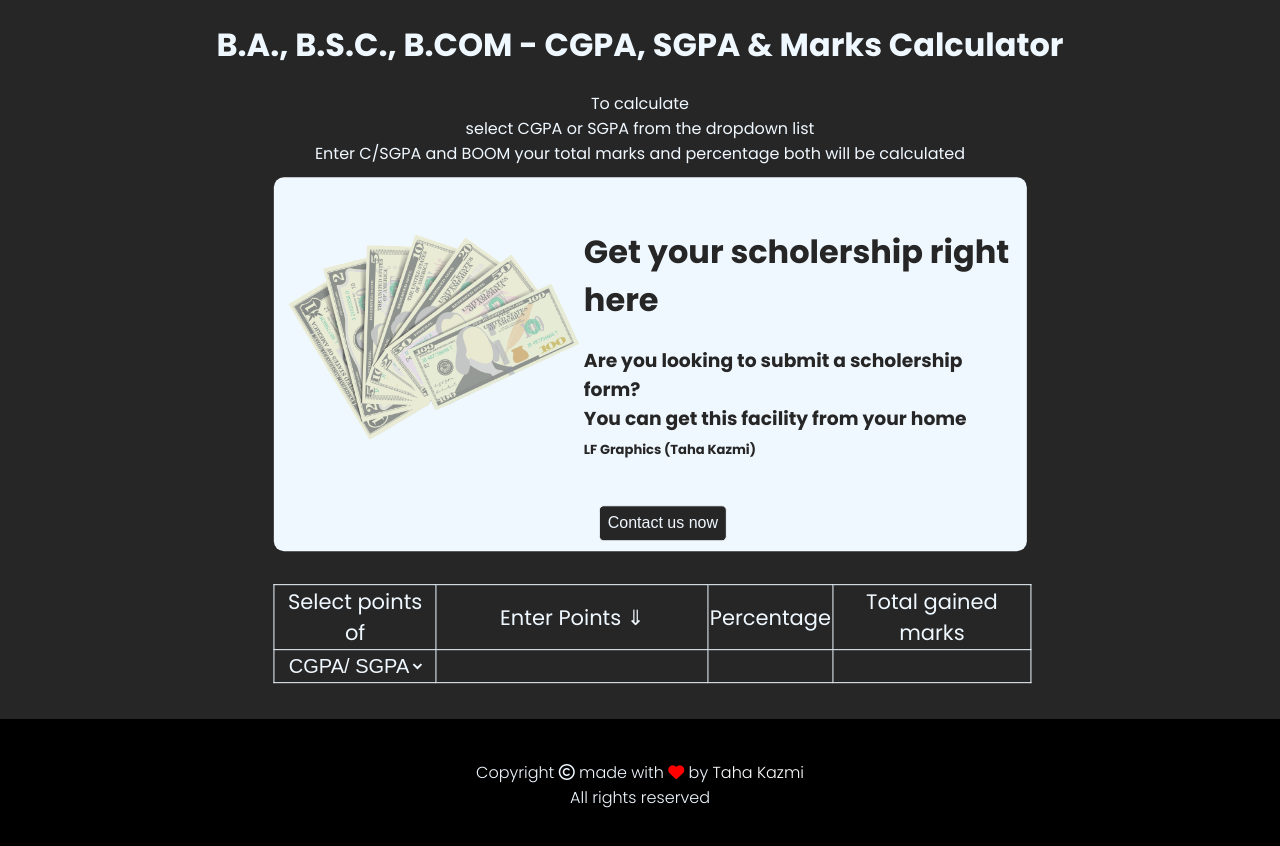
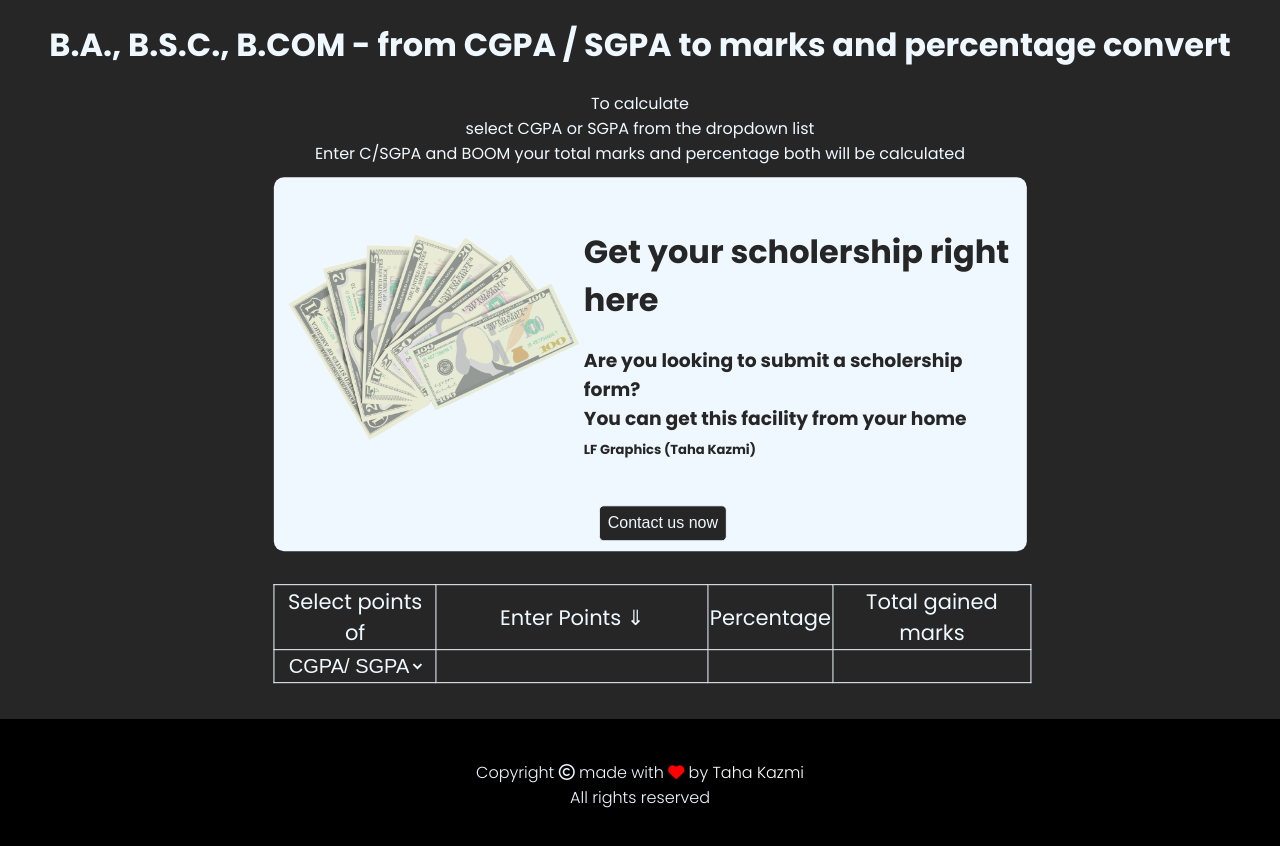
Before and after one commit to lfgraphics/cgpa-calculator, a plain HTML site: page index.html in a window 1280 px wide. Drawn offline with Linux system fonts and the light colour scheme.

Commit message:
head change

```diff
--- a/index.html
+++ b/index.html
@@ -16,7 +16,7 @@
 <body>
 
     <div class="uper">
-        <h1>B.A., B.S.C., B.COM <b>-</b> CGPA, SGPA & Marks Calculator</h1>
+        <h1>B.A., B.S.C., B.COM <b>-</b> from CGPA / SGPA to marks and percentage convert</h1>
         <p>
             To calculate
             <br>
```
